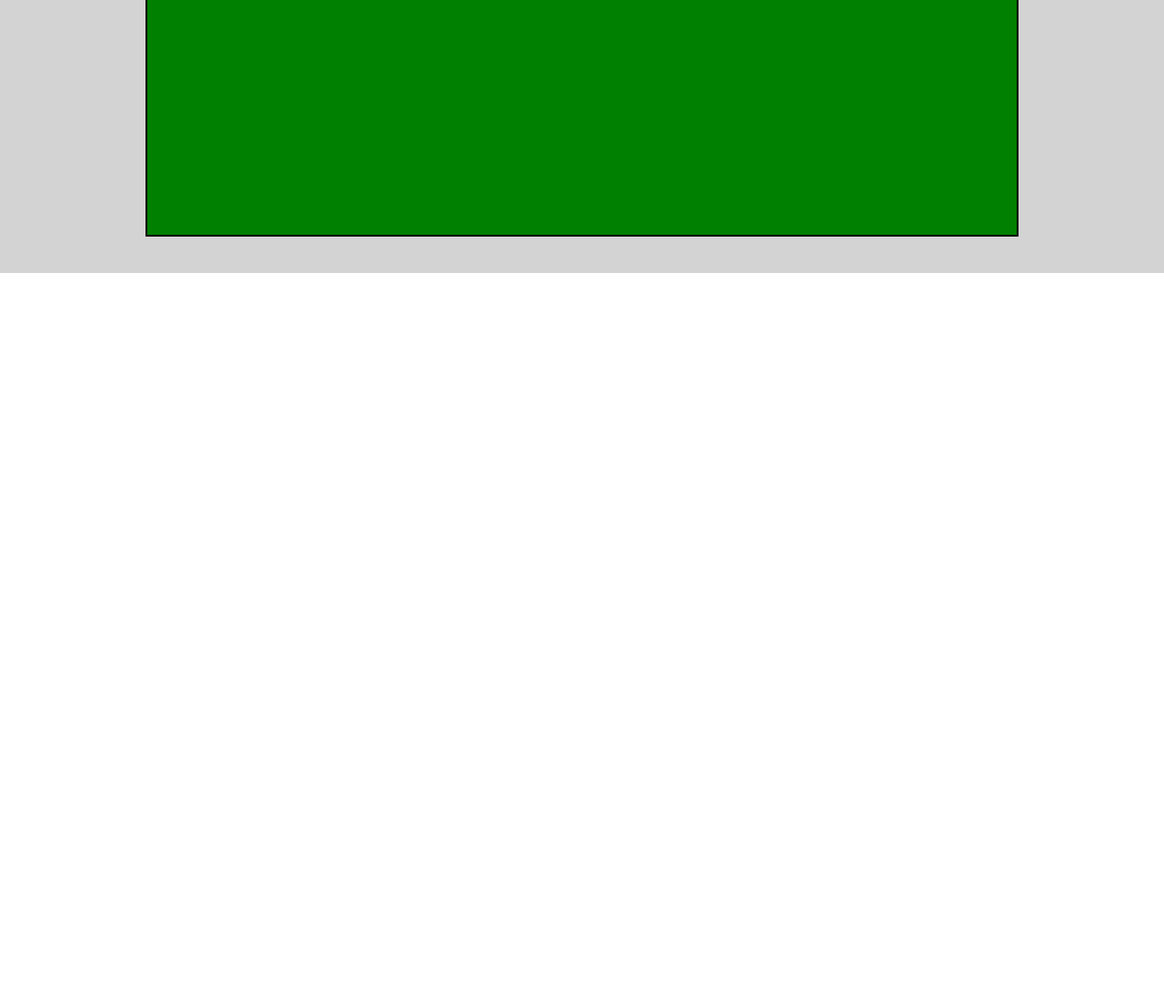
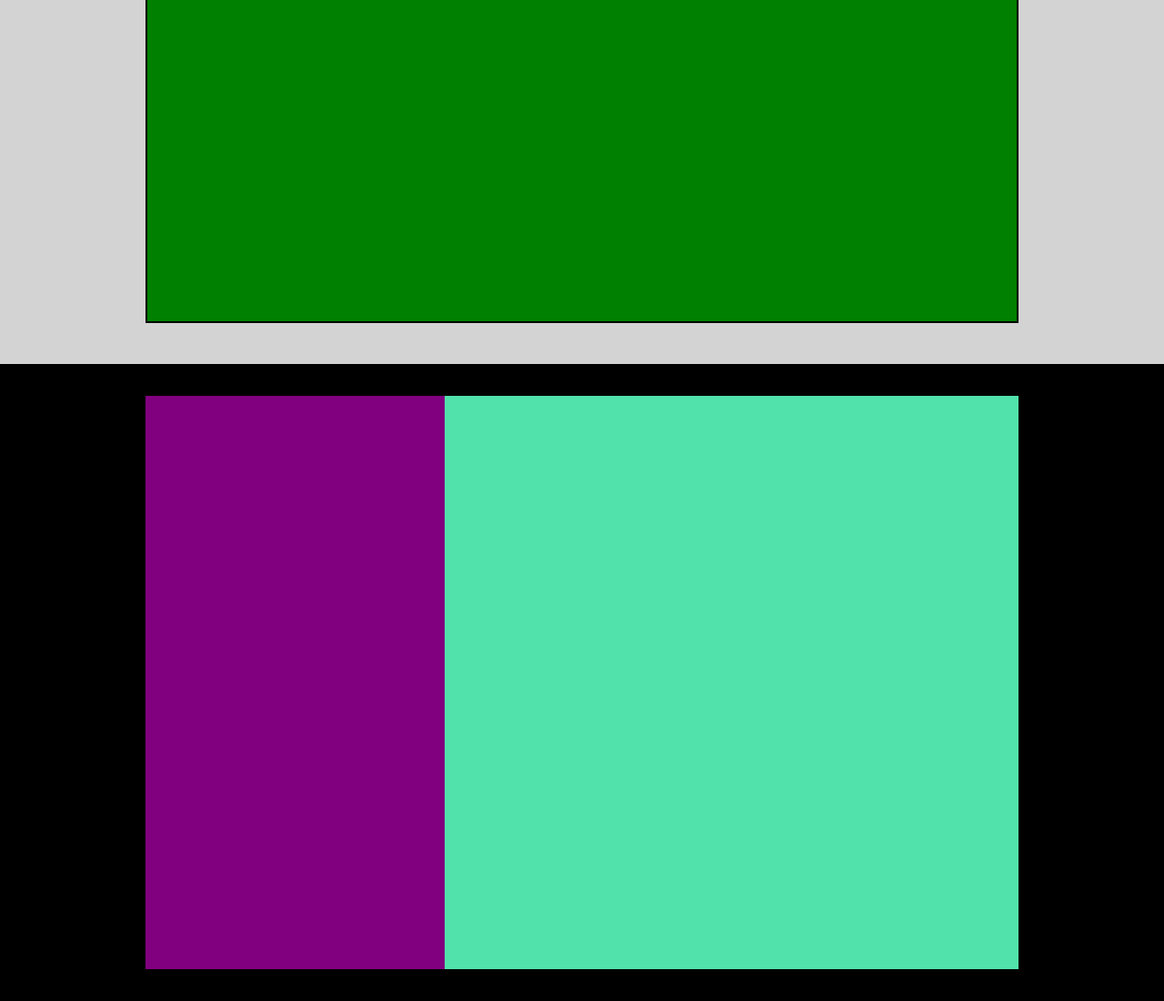
Before and after one commit to LuisE-Cruz/htmlcss-struttura-discord, a plain HTML site: page index.html in a window 1280 px wide. Shown: the part 2750-3850 px from the top of the page at 91% size. Before the commit the page ends 3050 px from the top, so only its background shows below. Drawn offline with Linux system fonts and the light colour scheme.

Commit message:
Prima parte della struttura del footer

```diff
--- a/Style/style.css
+++ b/Style/style.css
@@ -83,7 +83,7 @@
 .container-6{
     display: flex;
     width: 100%;
-    height: 800px;
+    height: 900px;
     align-items: center;
     justify-content: center;
 }
@@ -93,3 +93,31 @@
     height: 90%;
     border: 2px solid black
 }
+
+.back-black{
+    background-color: black;
+}
+
+.container-8 {
+    display: flex;
+    width: 100%;
+    height: 700px;
+    align-items: center;
+    justify-content: center;
+}
+
+.container-9 {
+    display: flex;
+    width: 75%;
+    height: 90%;
+}
+
+.back-bluegreen {
+    background: rgb(81, 226, 171);
+    width: calc(100% / 5);
+}
+
+.back-purple {
+    background: purple;
+    width: 400px;
+}
--- a/index.html
+++ b/index.html
@@ -83,21 +83,21 @@
 
     <footer>
 
-        <div>
+        <div class="container-8 back-black">
 
-            <div>
+            <div class="container-9">
 
-                <div></div>
-                <div></div>
-                <div></div>
-                <div></div>
-                <div></div>
+                <div class="back-purple"></div>
+                <div class="back-bluegreen"></div>
+                <div class="back-bluegreen"></div>
+                <div class="back-bluegreen"></div>
+                <div class="back-bluegreen"></div>
 
             </div>
 
         </div>
 
-        <div>
+        <div class="">
 
             <div>
 
```
